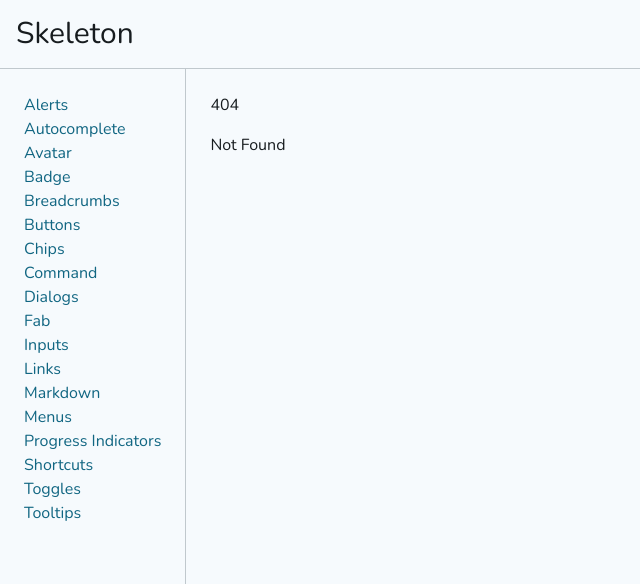
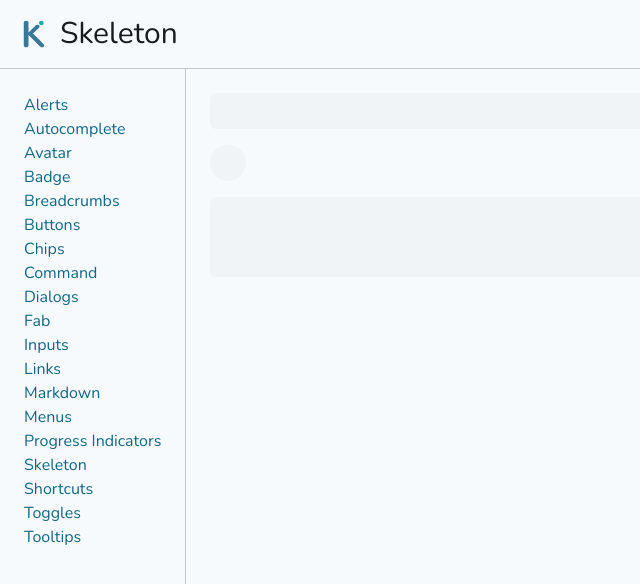
Before and after one commit to kosolabs/kosui, a SvelteKit app: page /skeleton in a window 1280 px wide. Before the commit this address had no page. Shown: the top 584 px of the page, without its empty margins (0-640 px from the left). Built offline with nearby package versions, Linux system fonts and the light colour scheme.

Commit message:
Adds skeleton component and updates branding (#14)

```diff
--- a/package.json
+++ b/package.json
@@ -1,6 +1,6 @@
 {
   "name": "kosui",
-  "version": "0.0.9",
+  "version": "0.0.10",
   "type": "module",
   "license": "MIT",
   "packageManager": "pnpm@10.13.1",
--- a/src/app.html
+++ b/src/app.html
@@ -2,7 +2,7 @@
 <html lang="en">
   <head>
     <meta charset="utf-8" />
-    <link rel="icon" href="%sveltekit.assets%/favicon.svg" />
+    <link rel="icon" href="%sveltekit.assets%/kosui.svg" />
     <meta name="viewport" content="width=device-width, initial-scale=1" />
     %sveltekit.head%
   </head>
--- a/src/lib/index.ts
+++ b/src/lib/index.ts
@@ -34,6 +34,7 @@
 export * from "./portal";
 export * from "./progress";
 export * from "./shortcut";
+export * from "./skeleton";
 export * from "./textarea";
 export * from "./toggle";
 export * from "./tooltip";
--- /dev/null
+++ b/src/lib/skeleton/index.ts
@@ -0,0 +1 @@
+export { default as Skeleton, type SkeletonProps } from "./skeleton.svelte";
--- /dev/null
+++ b/src/lib/skeleton/skeleton.svelte
@@ -0,0 +1,23 @@
+<script lang="ts">
+  import type { Snippet } from "svelte";
+  import { twMerge } from "tailwind-merge";
+  import { Box, type BoxProps } from "../box";
+
+  export type SkeletonProps = { children?: Snippet } & BoxProps;
+  let {
+    children,
+    class: className,
+    backdrop = true,
+    shape = "rounded",
+    ...restProps
+  }: SkeletonProps = $props();
+</script>
+
+<Box
+  class={twMerge("animate-pulse", className)}
+  {backdrop}
+  {shape}
+  {...restProps}
+>
+  {@render children?.()}
+</Box>
--- a/src/routes/+layout.svelte
+++ b/src/routes/+layout.svelte
@@ -20,6 +20,7 @@
     "/markdown",
     "/menus",
     "/progress-indicators",
+    "/skeleton",
     "/shortcuts",
     "/toggles",
     "/tooltips",
@@ -35,7 +36,8 @@
 </script>
 
 <div class="flex h-screen flex-col">
-  <div class="border-b p-4">
+  <div class="flex items-center gap-2 border-b p-4">
+    <img src="/kosui.svg" alt="Kosui" class="size-9" />
     <h1 class="text-3xl font-thin">
       {toTitleCase(page.url.pathname.split("/")[1]) || "Home"}
     </h1>
--- /dev/null
+++ b/src/routes/skeleton/+page.svelte
@@ -0,0 +1,8 @@
+<script>
+  import { Skeleton } from "$lib/skeleton";
+</script>
+
+<Skeleton class="h-9 p-4" />
+<Skeleton shape="circle" class="size-9" />
+<Skeleton class="h-20 p-4" />
+<Skeleton shape="circle" class="ml-auto size-9" />
```
Also changed, not shown: static/favicon.svg (deleted), static/kosui.svg (added).
